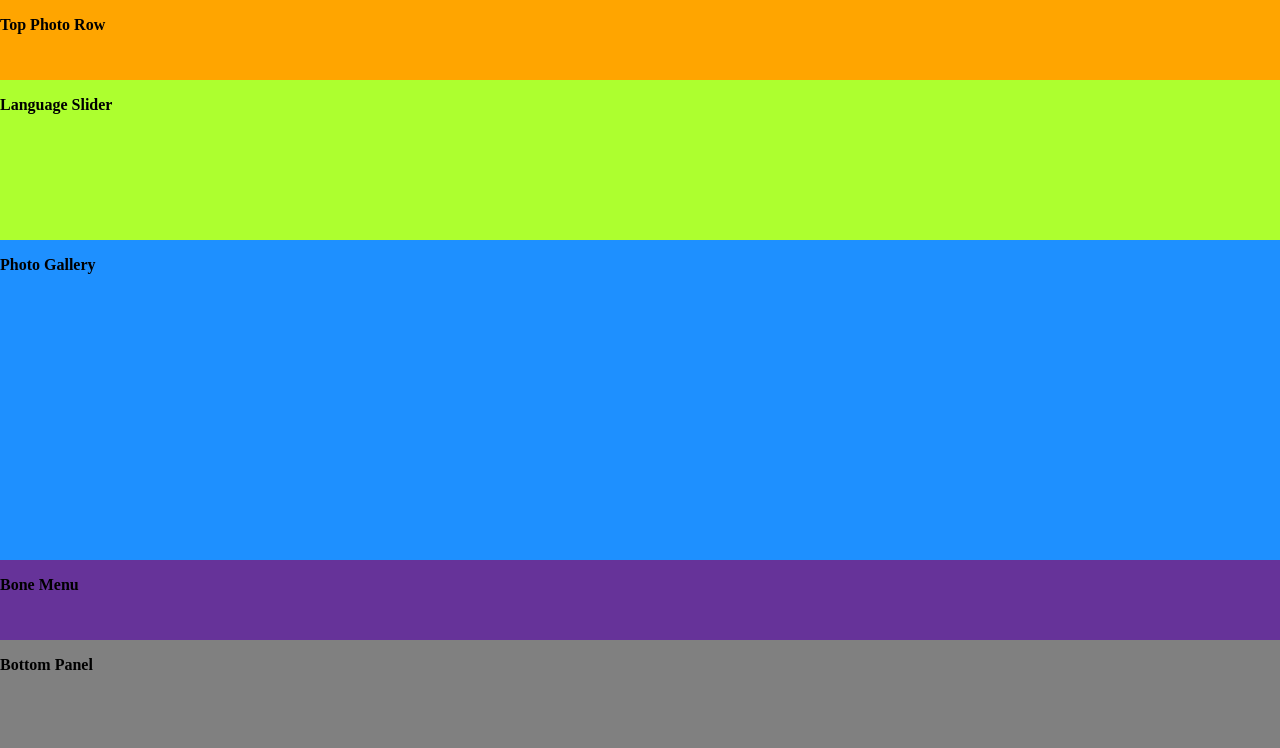
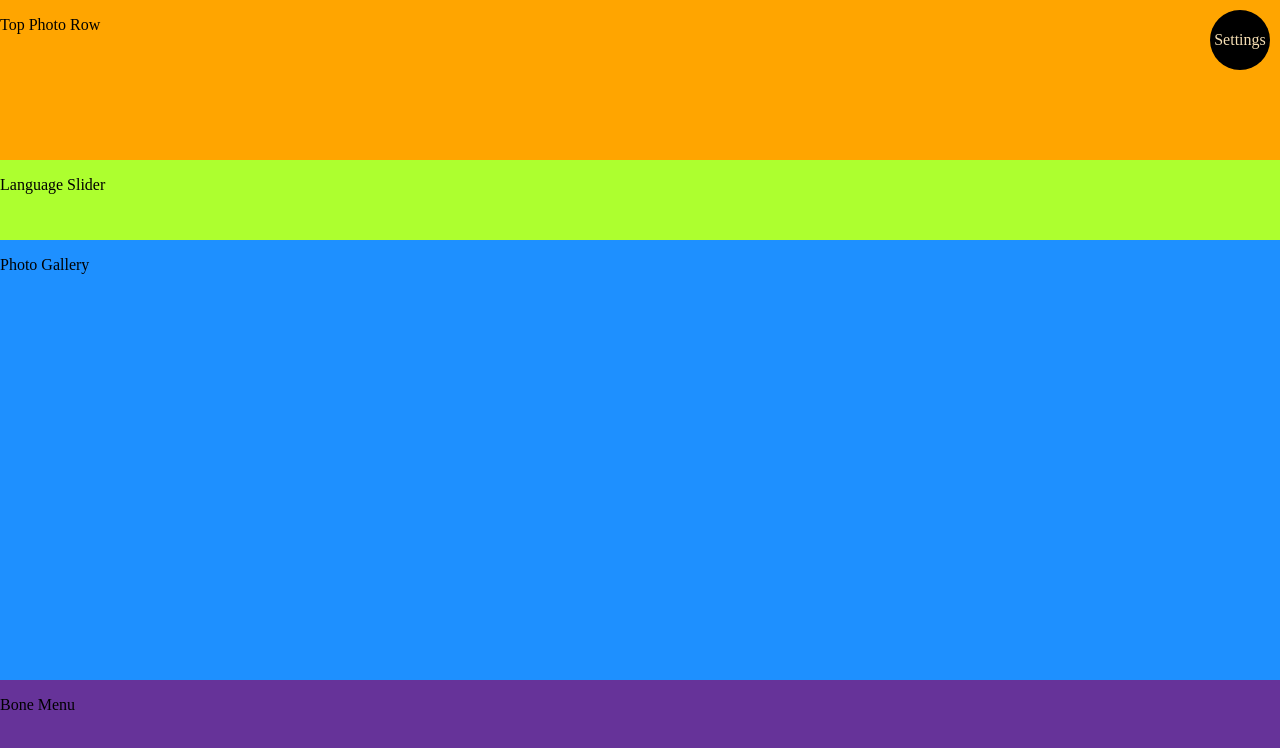
Before and after one commit to Farmacia-Zaragoza/dog_react, a React (Create React App) app: page / in a window 1280 px wide. Shown: the top 748 px of the page. Built offline with nearby package versions, Linux system fonts and the light colour scheme.

Commit message:
Functional template added

```diff
--- a/src/App.js
+++ b/src/App.js
@@ -6,6 +6,7 @@ import PhotoGallery from './components/photoGallery/PhotoGallery';
 import BoneMenu from "./components/boneMenu/BoneMenu";
 import BottomPanel from './components/bottomPanel/BottomPanel';
 import BottomPhotoRow from './components/bottomPhotoRow/BottomPhotoRow';
+import SettingsBlock from './components/settingsWizard/SettingsBlock';
 
 import './app.scss'
 
@@ -13,6 +14,7 @@ class App extends Component {
   render() {
     return (
       <div className="App">
+        <SettingsBlock />
         <TopPhotoRow />
         <LanguageSlider />
         <PhotoGallery />
--- a/src/app.scss
+++ b/src/app.scss
@@ -24,26 +24,23 @@
 	}
 }
 .App {
-	font-weight: 800;
 	display: grid;
 	width: 100vw;
 	height: 100vh;
-	grid-template-rows: 10% 20% 40% 10% 20%;
+	grid-template-rows: 20% 10% 55% 15%;
 	grid-template-columns: auto auto auto auto auto auto auto auto auto auto auto auto;
 	grid-template-areas: 'tpr tpr tpr tpr tpr tpr tpr tpr tpr tpr tpr tpr'
 											 'lsr lsr lsr lsr lsr lsr lsr lsr lsr lsr lsr lsr'
 											 'pgy pgy pgy pgy pgy pgy pgy pgy pgy pgy pgy pgy'
-											 'bmu bmu bmu bmu bmu bmu bmu bmu bmu bmu bmu bmu'
-											 'bpl bpl bpl bpl bpl bpl bpl bpl bpl bpl bpl bpl';
+											 'bmu bmu bmu bmu bmu bmu bmu bmu bmu bmu bmu bmu';
 	color: black;
 	@include for-phone-only {
 		color: red;
-		grid-template-rows: 10% 20% 30% 10% 20% 10%;
+		grid-template-rows: 20% 20% 30% 10% 20%;
 		grid-template-areas: 'tpr tpr tpr tpr tpr tpr tpr tpr tpr tpr tpr tpr'
 												 'lsr lsr lsr lsr lsr lsr lsr lsr lsr lsr lsr lsr'
 												 'pgy pgy pgy pgy pgy pgy pgy pgy pgy pgy pgy pgy'
 												 'bmu bmu bmu bmu bmu bmu bmu bmu bmu bmu bmu bmu'
-												 'bpl bpl bpl bpl bpl bpl bpl bpl bpl bpl bpl bpl'
 												 'bpr bpr bpr bpr bpr bpr bpr bpr bpr bpr bpr bpr';
 	}
 }
--- a/src/components/bottomPanel/BottomPanel.js
+++ b/src/components/bottomPanel/BottomPanel.js
@@ -2,10 +2,23 @@ import React, { Component } from 'react';
 import './BottomPanel.scss';
 
 class BottomPanel extends Component {
+    state = {
+        showContent: false
+    }
+    toggleContent = (e) => {
+        this.setState({
+            showContent: !this.state.showContent
+        })
+    }
     render() {
         return (
-            <div className="bottom-panel">
-                <p>Bottom Panel</p>
+            <div className="bottom-panel"
+                 onMouseOver={this.toggleContent}
+                 onMouseOut={this.toggleContent}>
+                <div className="bottom-panel__content"
+                     style={{display: this.state.showContent ? 'block' : 'none'}}>
+                        Bottom Panel
+                </div>
             </div>
         );
     }
--- a/src/components/bottomPanel/BottomPanel.scss
+++ b/src/components/bottomPanel/BottomPanel.scss
@@ -25,6 +25,16 @@
 }
 
 .bottom-panel {
-	 grid-area: bpl;
-	 background-color: gray;
+	 position: absolute;
+	 width: 100%;
+	 bottom: 0;
+	 height: 50px;
+	 background-color: transparent;
+	 .bottom-panel__content {
+		 height: 50px;
+		 background-color: grey;
+		 position: absolute;
+		 width: 100%;
+		 bottom: 0;
+	 }
 }
--- /dev/null
+++ b/src/components/settingsWizard/SettingsBlock.js
@@ -0,0 +1,29 @@
+import React, { Component } from 'react';
+import './SettingsBlock.scss';
+
+class SettingsBlock extends Component {
+  state = {
+    showSettings: false
+  }
+  toggleSettings = (e) => {
+    this.setState({
+      showSettings: !this.state.showSettings
+    })
+  }
+  render() {
+    return (
+      <div className="settings-block">
+        <div className="settings-block__trigger"
+            onClick={this.toggleSettings}>
+              {this.state.showSettings ? 'Exit' : 'Settings'}
+        </div>
+        <div className="settings-block__content"
+             style={{display: this.state.showSettings ? 'block' : 'none'}}>
+          Settings Content
+        </div>
+      </div>
+    );
+  }
+}
+
+export default SettingsBlock;
--- /dev/null
+++ b/src/components/settingsWizard/SettingsBlock.scss
@@ -0,0 +1,22 @@
+.settings-block__trigger {
+  width: 60px;
+  height: 60px;
+  border-radius: 50px;
+  position: absolute;
+  background-color: black;
+  color: wheat;
+  top: 10px;
+  right: 10px;
+  line-height: 60px;
+  text-align: center;
+  cursor: pointer;
+  z-index: 200;
+}
+.settings-block__content {
+  position: absolute;
+  top: 0;
+  left: 0;
+  width: 100%;
+  height: 100vh;
+  background-color: whitesmoke;
+}
```
